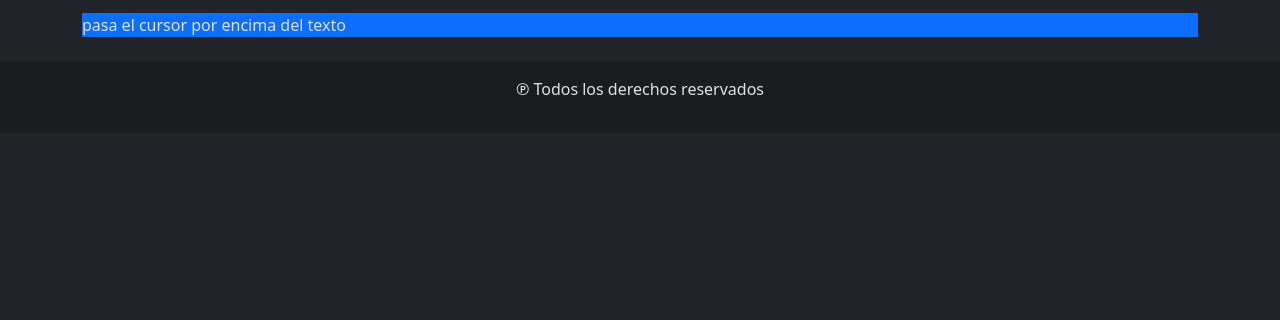
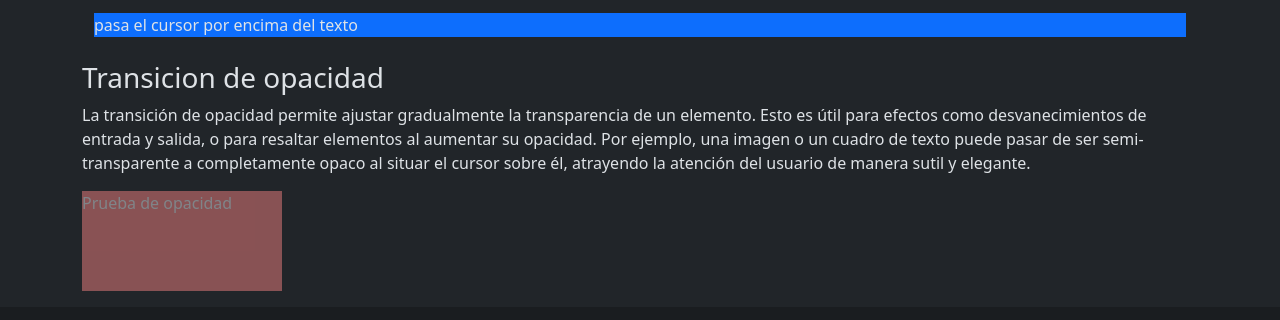
Before and after one commit to Fakuu08/Practica-de-transiciones-y-animaciones, a plain HTML site: page index.html in a window 1280 px wide. Shown: the part 1020-1340 px from the top of the page. Before the commit the page ends 1153 px from the top, so only its background shows below. Drawn offline with nearby package versions, Linux system fonts and the light colour scheme.

Commit message:
agregamos un ejemplo de opacidad

```diff
--- a/css/style.css
+++ b/css/style.css
@@ -31,3 +31,15 @@ main{
     font-size: large;
     cursor: pointer;
 }
+
+.itemOpacidad{
+    width: 200px;
+    height: 100px;
+    background-color: lightcoral;
+    opacity: 0.5;
+    transition: opacity 200ms ease-in-out;
+}
+
+.itemOpacidad:hover{
+    opacity: 1;
+}
--- a/index.html
+++ b/index.html
@@ -106,7 +106,7 @@
           </li>
           <li>transition-delay: Retrasa el inicio de la transición.</li>
         </ul>
-      </section>
+
         <article class="mt-4 container">
           <h3>Transicion de color de fondo</h3>
           <p>
@@ -126,14 +126,30 @@
           <h3>Transicion de tamaño de fuente</h3>
           <p>
             La transición de tamaño de fuente facilita el cambio gradual del
-          tamaño del texto de un elemento. Esto es útil para destacar elementos
-          interactivos o importantes al aumentar su tamaño cuando se pasa el
-          cursor sobre ellos. Por ejemplo, un párrafo de texto puede aumentar su
-          tamaño de fuente cuando se sitúa el cursor sobre él, destacando su
-          relevancia o indicando que es interactivo.
+            tamaño del texto de un elemento. Esto es útil para destacar
+            elementos interactivos o importantes al aumentar su tamaño cuando se
+            pasa el cursor sobre ellos. Por ejemplo, un párrafo de texto puede
+            aumentar su tamaño de fuente cuando se sitúa el cursor sobre él,
+            destacando su relevancia o indicando que es interactivo.
           </p>
-        <p class="bg-primary parrafoamplio">pasa el cursor por encima del texto</p>
+          <p class="bg-primary parrafoamplio">
+            pasa el cursor por encima del texto
+          </p>
         </article>
+        <article>
+          <h3>Transicion de opacidad</h3>
+          <p>
+            La transición de opacidad permite ajustar gradualmente la
+            transparencia de un elemento. Esto es útil para efectos como
+            desvanecimientos de entrada y salida, o para resaltar elementos al
+            aumentar su opacidad. Por ejemplo, una imagen o un cuadro de texto
+            puede pasar de ser semi-transparente a completamente opaco al situar
+            el cursor sobre él, atrayendo la atención del usuario de manera
+            sutil y elegante.
+          </p>
+          <p class="itemOpacidad">Prueba de opacidad</p>
+        </article>
+      </section>
     </main>
 
     <footer class="bg-dark-subtle text-center py-3">
```
Lines whose indentation alone changed are shown as unchanged.
